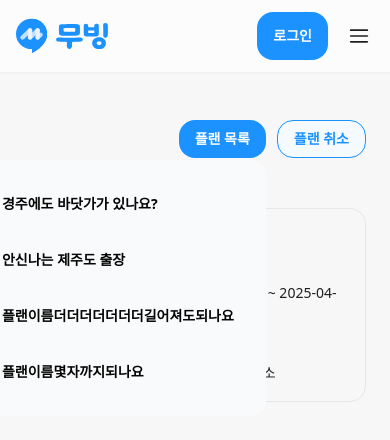
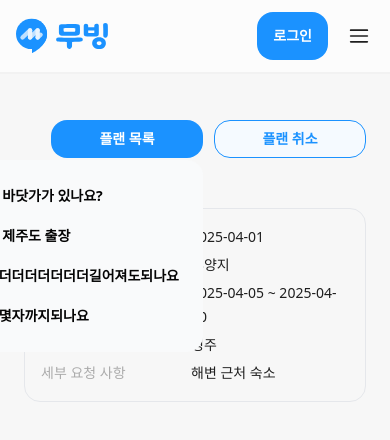
Before and after one commit to GoHawaiiForMe/frontend, a Next.js app: page /myTripManage/ongoingTrip in a window 390 px wide. Both pictures are taken after a click on the button "플랜 목록". Shown: the top 440 px of the page. Built offline with nearby package versions, Linux system fonts and the light colour scheme.

Commit message:
feat: 플랜카드 버튼 반응형 수정

```diff
--- a/src/components/Cards/PlanCard.tsx
+++ b/src/components/Cards/PlanCard.tsx
@@ -51,24 +51,24 @@ export default function PlanCard({ planData }: PlanCardProps) {
 
   return (
     <div className="flex h-96 flex-col gap-y-[32px] my-[46px] mobile:gap-y-[16px]">
-      <div className="flex place-content-between mobile:flex-col-reverse mobile:gap-y-[8px]">
-        <div className="text-color-black-400 semibold text-2xl content-center mobile:text-lg">
+      <div className="flex place-content-between mobile-tablet:flex-col-reverse mobile-tablet:gap-y-[8px]">
+        <div className="text-color-black-400 word-break semibold text-2xl content-center mobile:text-lg">
           {selectedPlan ? selectedPlan.name : "플랜 선택"}
         </div>
-        <div className="flex  content-between  gap-x-[16px] mobile:w-full mobile:whitespace-nowrap mobile: justify-end">
+        <div className="flex content-between gap-x-[16px] mobile:w-full mobile:whitespace-nowrap mobile: justify-end">
           <div className="flex content-between gap-[11px]">
             <button
-              className="relative py-[16px] px-[32.5px] bg-color-blue-300 text-white semibold rounded-2xl  text-xl tablet:text-lg mobile:text-md mobile:py-[6px] mobile:px-[16px]"
+              className="relative text-nowrap min-w-[152px] py-[16px] px-[32.5px] bg-color-blue-300 text-white semibold rounded-2xl  text-xl tablet:text-lg mobile:text-md mobile-tablet:py-[6px] mobile-tablet:px-[16px]"
               onClick={() => setIsOpen(!isOpen)}
             >
               플랜 목록
               {isOpen && (
-                <ul className="absolute top-[75px] right-0 whitespace-nowrap text-left p-[16px] bg-gray-50  normal text-color-black-500 rounded-2xl mobile:top-[40px]">
+                <ul className="absolute top-[75px] right-0 text-left p-[16px] bg-gray-50  normal text-color-black-500 rounded-2xl mobile-tablet:top-[40px] mobile-tablet:p-[16px]">
                   {sortedPlans.map((plan) => (
                     <li
                       key={plan.id}
                       onClick={() => handlePlanSelect(plan.id)}
-                      className="p-[16px]"
+                      className="p-[8px] truncate"
                     >
                       {plan.name}
                     </li>
@@ -77,7 +77,7 @@ export default function PlanCard({ planData }: PlanCardProps) {
               )}
             </button>
 
-            <button className="py-[16px] px-[32.5px] bg-color-blue-50 border-color-blue-300 border-solid border-[1px]  text-color-blue-300 semibold rounded-2xl  text-xl tablet:text-lg  mobile:text-md mobile:py-[6px] mobile:px-[16px]">
+            <button className="py-[16px] px-[32.5px] text-nowrap min-w-[152px] bg-color-blue-50 border-color-blue-300 border-solid border-[1px]  text-color-blue-300 semibold rounded-2xl  text-xl tablet:text-lg  mobile:text-md mobile-tablet:py-[6px] mobile-tablet:px-[16px]">
               플랜 취소
             </button>
           </div>
```
